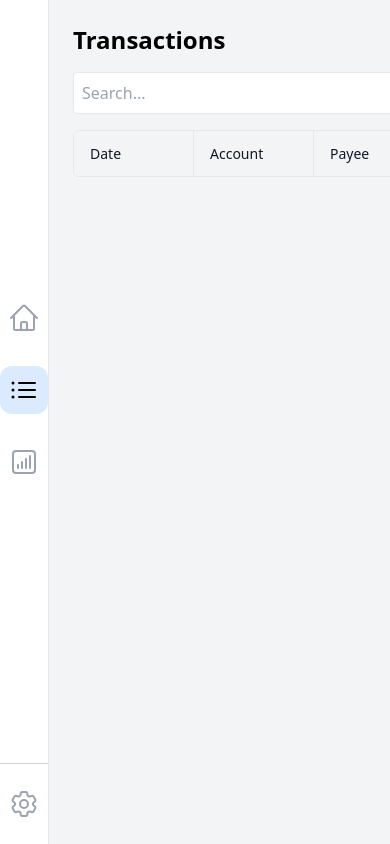
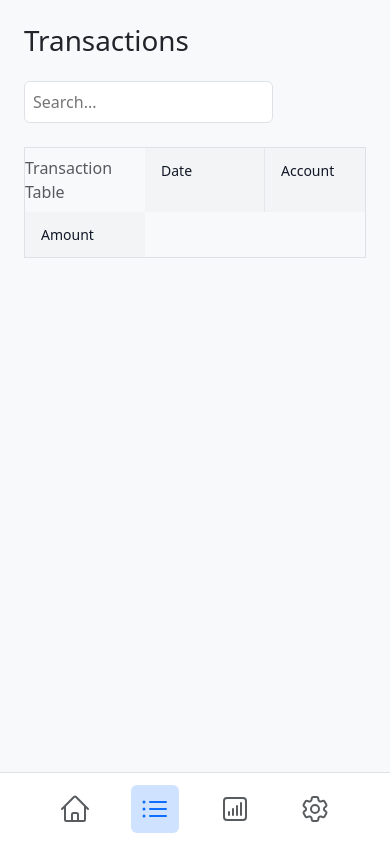
Before and after one commit to dawidkrysa/budget-project, a Flask app: page /transactions in a window 390 px wide; the page is wider, and only the part inside the window is pictured. Run offline with Flask 3, Linux system fonts and the light colour scheme; lists and menus that the app fills with data are empty; parts of the project's set-up code (start-up, migrations or seed data) failed here and were passed over; some libraries are stand-ins or nearby versions.

Commit message:
Add layout for mobile and desktop websiste - changing position between horizontal and vertical

```diff
--- /dev/null
+++ b/Python/static/css/layout.css
@@ -0,0 +1,89 @@
+table td,
+table th {
+    white-space: nowrap;
+}
+
+/* Sidebar desktop */
+aside.sidebar {
+    flex-basis: 2%;
+    border-end: 1px solid #dee2e6;
+    display: flex;
+    flex-direction: column;
+    align-items: center;
+    justify-content: space-between;
+    padding: 1rem 0.5rem;
+    background: white;
+    flex-shrink: 0;
+    flex-grow: 0;
+}
+
+aside.sidebar .top-icons,
+aside.sidebar .bottom-icons {
+    display: flex;
+    flex-direction: column;
+    align-items: center;
+    gap: 1rem;
+    width: 100%;
+}
+
+aside.sidebar .bottom-icons {
+    align-items: center;
+}
+
+aside.sidebar .separator {
+    border-top: 1px solid #dee2e6;
+    width: 75%;
+    margin: 1rem auto 1rem auto;
+}
+
+/* Responsive small screens */
+@media (max-width: 576px) {
+    body.d-flex {
+        flex-direction: column !important;
+        height: 100vh;
+        margin: 0;
+    }
+
+    main {
+        order: 0;
+        flex-grow: 1;
+        overflow-y: auto;
+        padding-bottom: 4.5rem; /* space for fixed bottom bar */
+    }
+
+    aside.sidebar {
+        order: 1;
+        position: fixed;
+        bottom: 0;
+        left: 0;
+        right: 0;
+        height: 4.5rem;
+        border-top: 1px solid #dee2e6;
+        background: white;
+        padding: 0 1rem;
+        display: flex !important;
+        flex-direction: row !important;
+        justify-content: center;
+        align-items: center;
+        gap: 2rem;
+        z-index: 1030;
+        overflow-x: auto;
+        white-space: nowrap;
+        flex-shrink: 0;
+    }
+
+    /* Both groups become horizontal rows with no margins */
+    aside.sidebar .top-icons,
+    aside.sidebar .bottom-icons {
+        flex-direction: row !important;
+        gap: 2rem !important;
+        margin: 0;
+        width: auto;
+        align-items: center;
+    }
+
+    /* Hide separator on mobile */
+    aside.sidebar .separator {
+        display: none;
+    }
+}
--- a/Python/templates/layout.html
+++ b/Python/templates/layout.html
@@ -1,52 +1,52 @@
 <!DOCTYPE html>
 <html lang="en">
 <head>
-    <meta charset="UTF-8">
+    <meta charset="UTF-8"/>
+    <meta name="viewport" content="width=device-width, initial-scale=1"/>
     <title>{% block title %}Dashboard{% endblock %}</title>
-    <script src="https://cdn.tailwindcss.com"></script>
+    <link
+            href="https://cdn.jsdelivr.net/npm/bootstrap@5.3.3/dist/css/bootstrap.min.css"
+            rel="stylesheet"
+    />
+    <link href="{{ url_for('static', filename='css/layout.css') }}" rel="stylesheet"/>
+    <script src="https://cdn.jsdelivr.net/npm/bootstrap@5.3.3/dist/js/bootstrap.bundle.min.js"></script>
 </head>
-<body class="bg-gray-100 h-screen flex">
+<body class="bg-light vh-100 d-flex">
+<!-- Sidebar -->
+<aside class="sidebar">
+    <div class="top-icons">
+        <a
+                href="{{ url_for('web.home') }}"
+                class="p-2 rounded {% if active_page == 'home' %}bg-primary-subtle{% else %}text-muted{% endif %} text-decoration-none"
+        >{% include "icons/home.html" %}</a
+        >
 
-    <!-- Sidebar -->
-    <aside class="w-20 bg-white border-r border-gray-200 flex flex-col items-center justify-between py-4">
+        <a
+                href="{{ url_for('web.transactions') }}"
+                class="p-2 rounded {% if active_page == 'transactions' %}bg-primary-subtle{% else %}text-muted{% endif %} text-decoration-none"
+        >{% include "icons/list.html" %}</a
+        >
 
-        <!-- Top Spacer -->
-        <div></div>
-
-        <!-- Icons -->
-        <div class="flex flex-col items-center gap-6">
-            <!-- Home Icon -->
-            <a href="{{ url_for('web.home') }}" class="p-2 block rounded-xl {% if active_page == 'home' %}bg-blue-100 block{% else %}text-gray-400 hover:text-blue-500 block{% endif %}">
-                {% include "icons/home.html" %}
-            </a>
-
-            <!-- Transactions Icon -->
-            <a href="{{ url_for('web.transactions') }}" class="p-2 block rounded-xl {% if active_page == 'transactions' %}bg-blue-100 block{% else %}text-gray-400 hover:text-blue-500 block{% endif %}">
-                {% include "icons/list.html" %}
-            </a>
-
-            <!-- Reports Icon -->
-            <a href="{{ url_for('web.reports') }}" class="p-2 block rounded-xl {% if active_page == 'reports' %}bg-blue-100 block{% else %}text-gray-400 hover:text-blue-500 block{% endif %}">
-                {% include "icons/chart-bar.html" %}
-            </a>
+        <a
+                href="{{ url_for('web.reports') }}"
+                class="p-2 rounded {% if active_page == 'reports' %}bg-primary-subtle{% else %}text-muted{% endif %} text-decoration-none"
+        >{% include "icons/chart-bar.html" %}</a
+        >
     </div>
 
-        <div class="flex flex-col items-center">
-            <!-- Separator -->
-            <div class="w-12 border-t border-gray-300 mx-auto mb-4"></div>
-
-            <!-- Bottom: Settings Icon -->
-            <a href="{{ url_for('web.settings') }}" class="p-2 block rounded-xl  {% if active_page == 'settings' %}bg-blue-100 block{% else %}text-gray-400 hover:text-blue-500 block{% endif %}">
-                {% include "icons/cog.html" %}
-            </a>
+    <div class="bottom-icons">
+        <div class="separator"></div>
+        <a
+                href="{{ url_for('web.settings') }}"
+                class="p-2 rounded {% if active_page == 'settings' %}bg-primary-subtle{% else %}text-muted{% endif %} text-decoration-none"
+        >{% include "icons/cog.html" %}</a
+        >
     </div>
 </aside>
 
 <!-- Main Content -->
-    <main class="flex-1 p-6">
-        <div id="mainContent">
+<main class="flex-grow-1 p-4">
     {% block content %}{% endblock %}
-        </div>
 </main>
 </body>
 </html>
```
Lines whose indentation alone changed are shown as unchanged.
